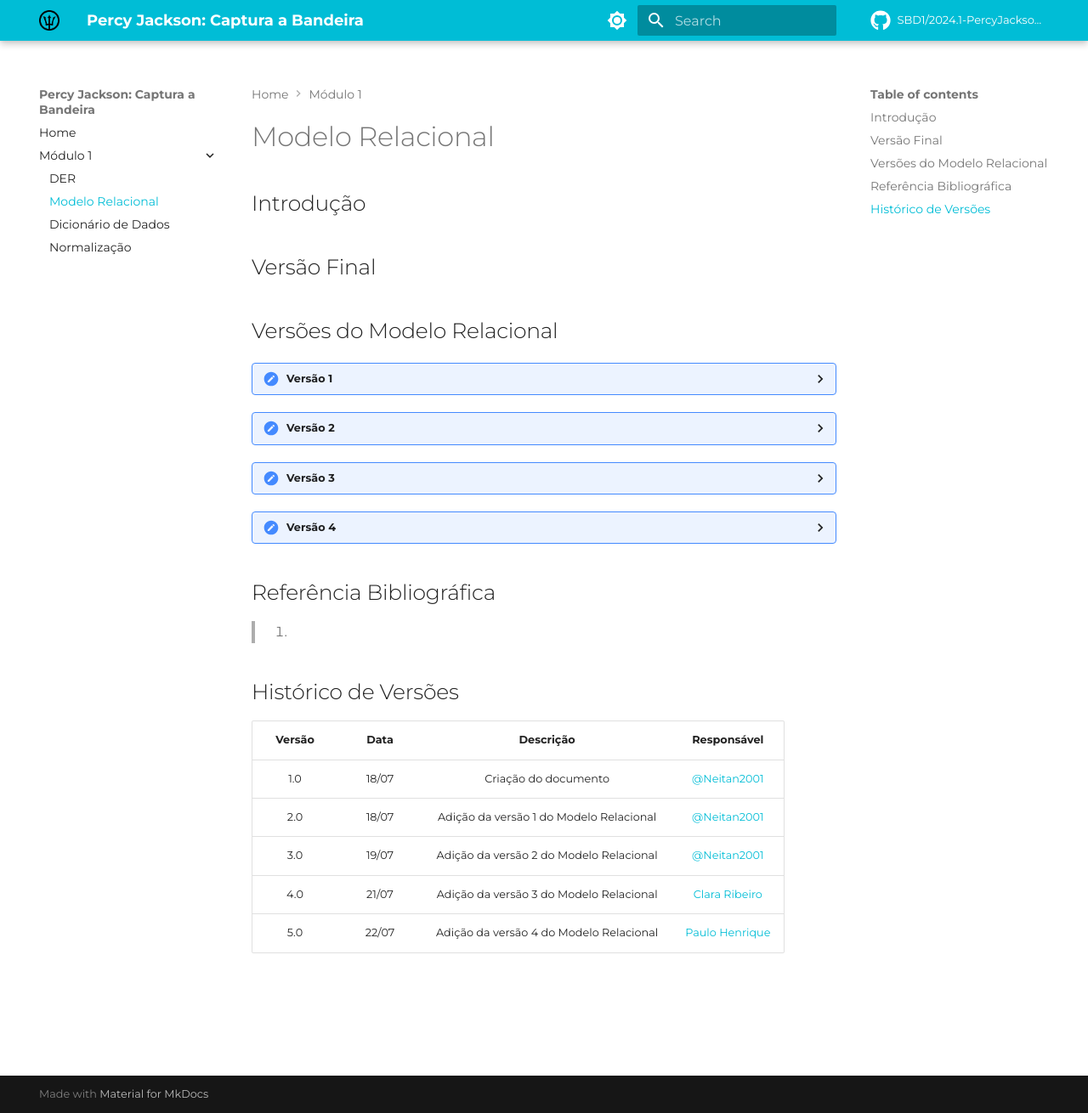
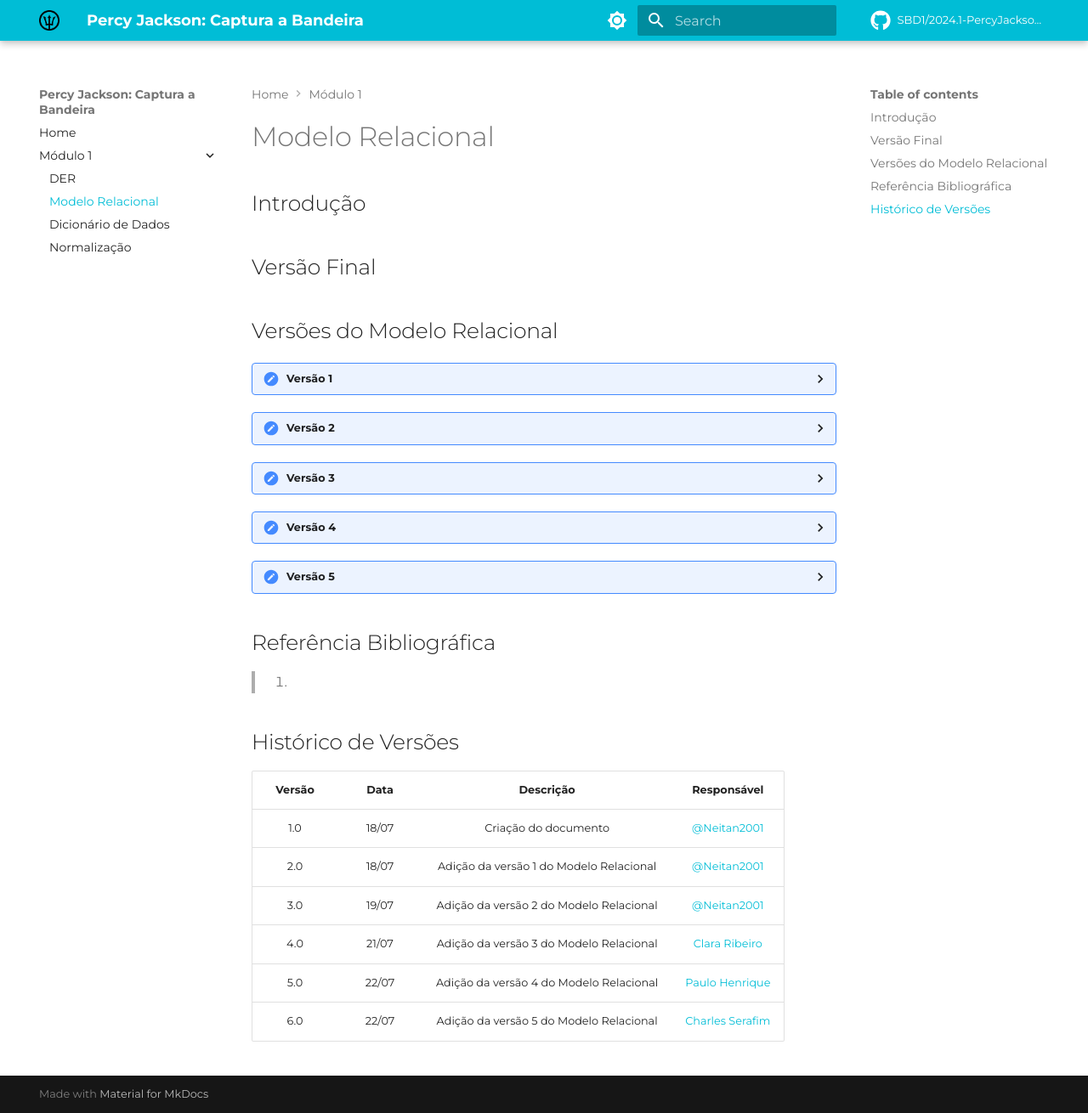
Before and after one commit to SBD1/2024.1-PercyJackson, an MkDocs documentation site: the page built from docs/modulo1/modeloRelacional.md, in a window 1280 px wide and 1310 px high. Shown: the whole window at 85% size. Built offline with MkDocs 1.6.1 and Material for MkDocs 9.7.7, drawn with Linux system fonts in a browser that asks for light colours; comment, search, counter and statistics services are not loaded.

Commit message:
adiciona versão 5 do modelo relacional

```diff
--- a/docs/modulo1/modeloRelacional.md
+++ b/docs/modulo1/modeloRelacional.md
@@ -38,6 +38,14 @@
 
 </details>
 
+<details><summary>Versão 5</summary>
+
+<img display:block; margin-right: auto; margin-left:auto" src="../../assets/relacional/relacional5.jpg"/>
+
+<p style="text-align:center; font-size:15px">Versão 5 do Modelo Relacional. Autores: Charles. Ferramenta: Miro</p>
+
+</details>
+
 ## Referência Bibliográfica
 
 > 1.
@@ -51,3 +59,4 @@
 |  3.0   | 19/07 | Adição da versão 2 do Modelo Relacional | [@Neitan2001](https://github.com/Neitan2001) |
 |  4.0   | 21/07 | Adição da versão 3 do Modelo Relacional | [Clara Ribeiro](https://github.com/clara-ribeiro) |
 |  5.0   | 22/07 | Adição da versão 4 do Modelo Relacional | [Paulo Henrique](https://github.com/owhenrique) |
+|  6.0   | 22/07 | Adição da versão 5 do Modelo Relacional | [Charles Serafim](https://github.com/charles-serafim) |
```
Also changed, not shown: docs/assets/relacional/relacional5.jpg (added).
